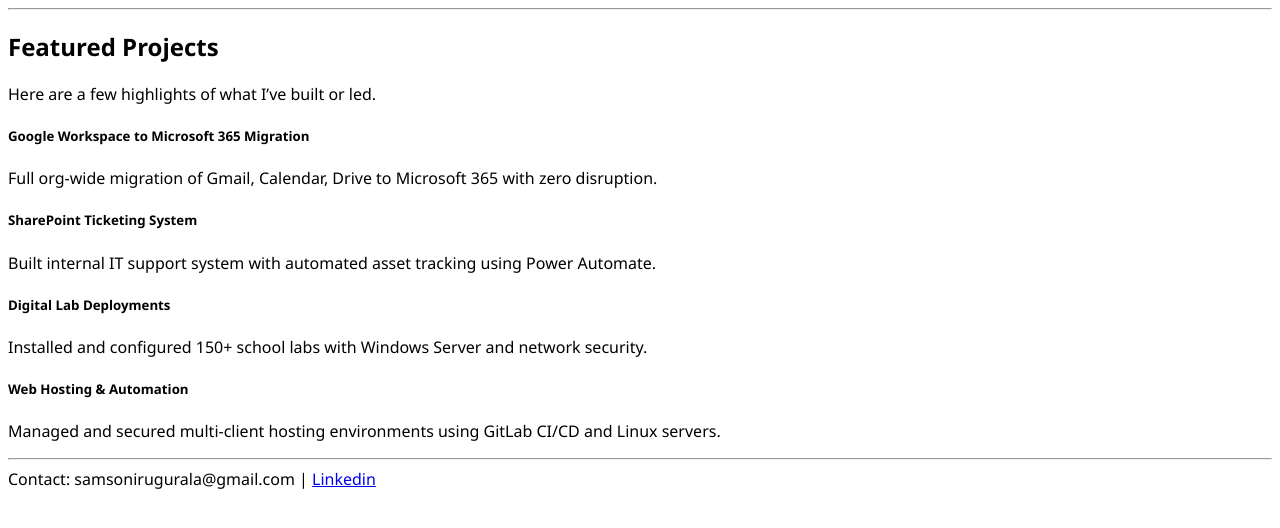
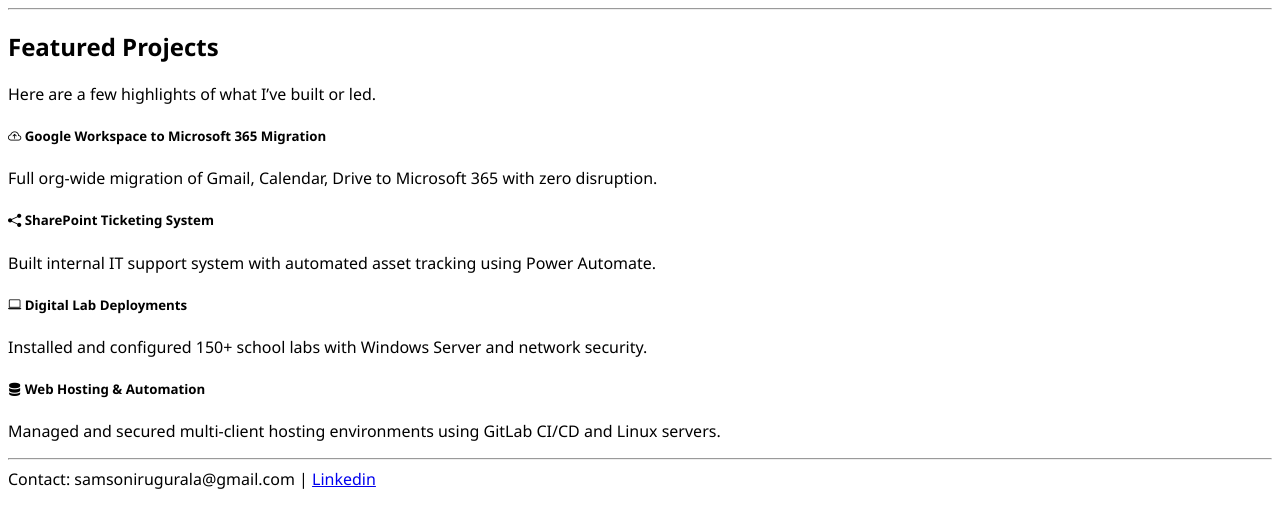
Before and after one commit to Samsoniru-creator/Portfolio, a Flask app: page /projects in a window 1280 px wide. Shown: the part 30-558 px from the top of the page. Run offline with Flask 2, Linux system fonts and the light colour scheme.

Commit message:
Update base.html

```diff
--- a/templates/base.html
+++ b/templates/base.html
@@ -3,6 +3,7 @@
 <head>
     <title>Samson's Portfolio</title>
     <link rel="stylesheet" href="/static/css/style.css">
+    <link href="https://cdn.jsdelivr.net/npm/bootstrap-icons@1.10.5/font/bootstrap-icons.css" rel="stylesheet">
 </head>
 <body>
     <nav>
```
